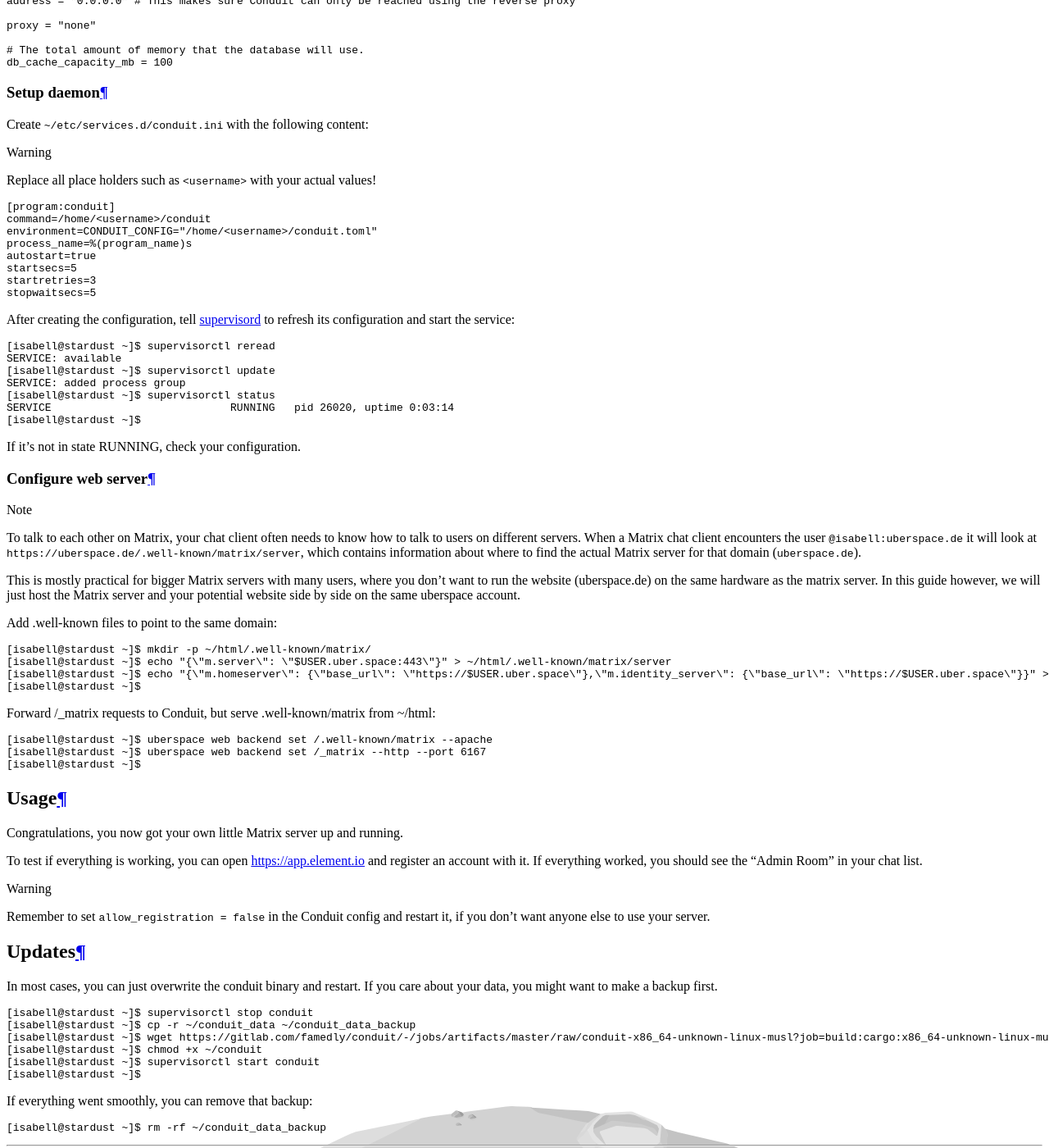
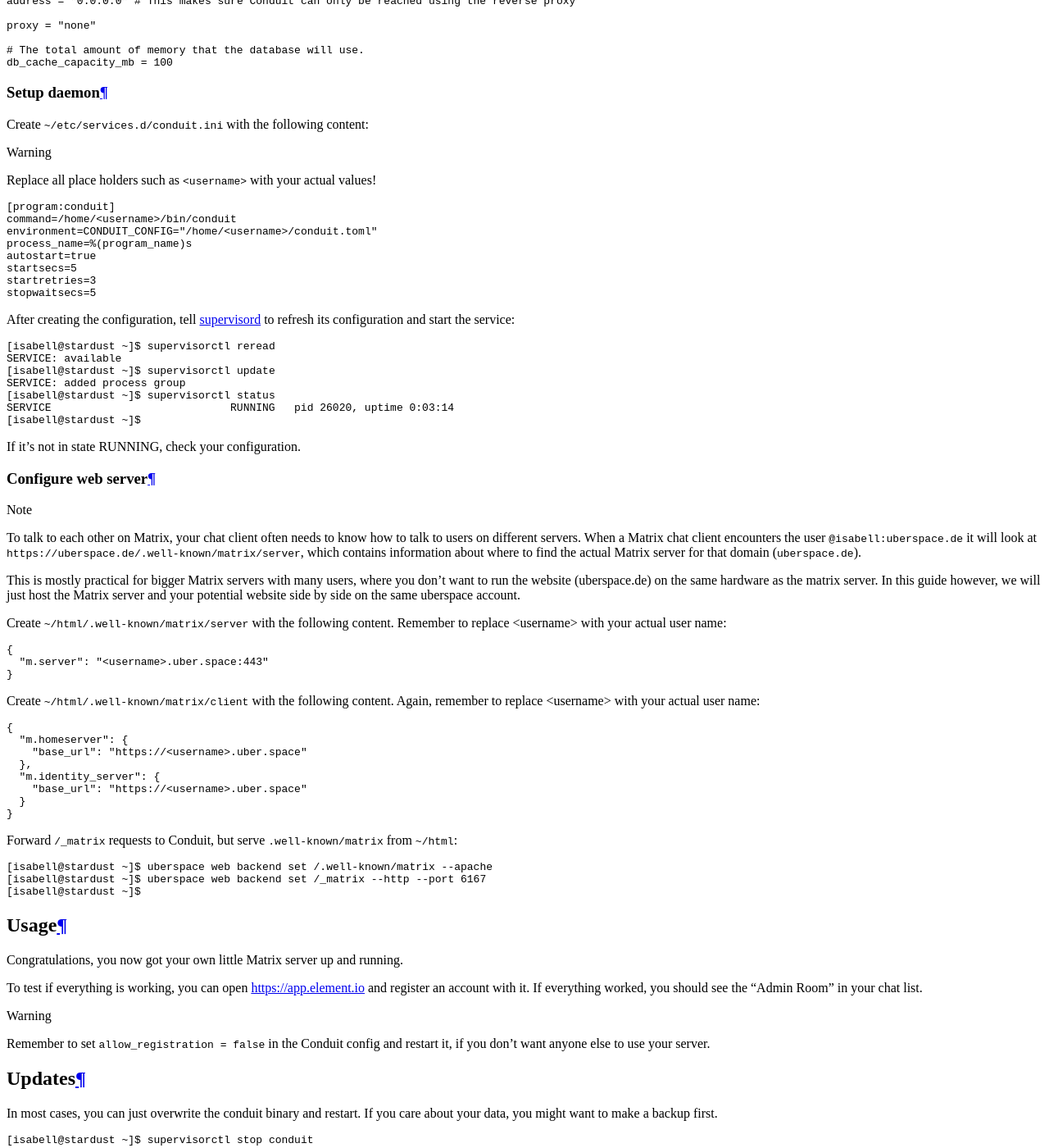
Before and after one commit to Uberspace/lab, a Sphinx documentation site: the page built from source/guide_conduit.rst, in a window 1280 px wide and 1400 px high, scrolled down 5849 px. Shown: the whole window at 82% size. Built offline with Sphinx 7.4.7 and the Read the Docs theme 2.0.0, drawn with Linux system fonts in a browser that asks for light colours; some of the changed text lies outside the part shown.

Commit message:
Address review change requests
- Place binary into ~/bin
- Edit files instead of echoing into them

```diff
--- a/source/guide_conduit.rst
+++ b/source/guide_conduit.rst
@@ -34,7 +34,7 @@
 
 ::
 
-  [isabell@stardust ~]$ wget https://gitlab.com/famedly/conduit/-/jobs/artifacts/master/raw/conduit-x86_64-unknown-linux-musl?job=build:cargo:x86_64-unknown-linux-musl -O ~/conduit
+  [isabell@stardust ~]$ wget https://gitlab.com/famedly/conduit/-/jobs/artifacts/master/raw/conduit-x86_64-unknown-linux-musl?job=build:cargo:x86_64-unknown-linux-musl -O ~/bin/conduit
   Resolving gitlab.com (gitlab.com)... 172.65.251.78, 2606:4700:90:0:f22e:fbec:5bed:a9b9
   Saving to: ‘conduit’
 
@@ -42,7 +42,7 @@
 
   2021-07-20 15:17:59 (25,9 MB/s) - ‘conduit’ saved [33395624/33395624]
 
-  [isabell@stardust ~]$ chmod +x ~/conduit
+  [isabell@stardust ~]$ chmod +x ~/bin/conduit
   [isabell@stardust ~]$
 
 Configuration
@@ -71,7 +71,7 @@
 
 .. warning:: Replace all place holders such as ``<username>`` with your actual values!
 
-.. code-block:: ini
+.. code-block:: toml
  :emphasize-lines: 11,14
 
  [global]
@@ -130,7 +130,7 @@
  :emphasize-lines: 2,3
 
  [program:conduit]
- command=/home/<username>/conduit
+ command=/home/<username>/bin/conduit
  environment=CONDUIT_CONFIG="/home/<username>/conduit.toml"
  process_name=%(program_name)s
  autostart=true
@@ -154,16 +154,31 @@
   This is mostly practical for bigger Matrix servers with many users, where you don't want to run the website (uberspace.de) on the same hardware as the matrix server.
   In this guide however, we will just host the Matrix server and your potential website side by side on the same uberspace account.
 
-Add .well-known files to point to the same domain:
+Create ``~/html/.well-known/matrix/server`` with the following content.
+Remember to replace <username> with your actual user name:
 
-::
+.. code-block:: json
 
-  [isabell@stardust ~]$ mkdir -p ~/html/.well-known/matrix/
-  [isabell@stardust ~]$ echo "{\"m.server\": \"$USER.uber.space:443\"}" > ~/html/.well-known/matrix/server
-  [isabell@stardust ~]$ echo "{\"m.homeserver\": {\"base_url\": \"https://$USER.uber.space\"},\"m.identity_server\": {\"base_url\": \"https://$USER.uber.space\"}}" > ~/html/.well-known/matrix/client
-  [isabell@stardust ~]$
+  {
+    "m.server": "<username>.uber.space:443"
+  }
 
-Forward /_matrix requests to Conduit, but serve .well-known/matrix from ~/html:
+Create ``~/html/.well-known/matrix/client`` with the following content.
+Again, remember to replace <username> with your actual user name:
+
+.. code-block:: json
+
+  {
+    "m.homeserver": {
+      "base_url": "https://<username>.uber.space"
+    },
+    "m.identity_server": {
+      "base_url": "https://<username>.uber.space"
+    }
+  }
+
+
+Forward ``/_matrix`` requests to Conduit, but serve ``.well-known/matrix`` from ``~/html``:
 
 ::
 
@@ -191,7 +206,7 @@
 
 [isabell@stardust ~]$ supervisorctl stop conduit
 [isabell@stardust ~]$ cp -r ~/conduit_data ~/conduit_data_backup
-[isabell@stardust ~]$ wget https://gitlab.com/famedly/conduit/-/jobs/artifacts/master/raw/conduit-x86_64-unknown-linux-musl?job=build:cargo:x86_64-unknown-linux-musl -O ~/conduit
+[isabell@stardust ~]$ wget https://gitlab.com/famedly/conduit/-/jobs/artifacts/master/raw/conduit-x86_64-unknown-linux-musl?job=build:cargo:x86_64-unknown-linux-musl -O ~/bin/conduit
 [isabell@stardust ~]$ chmod +x ~/conduit
 [isabell@stardust ~]$ supervisorctl start conduit
 [isabell@stardust ~]$
```
